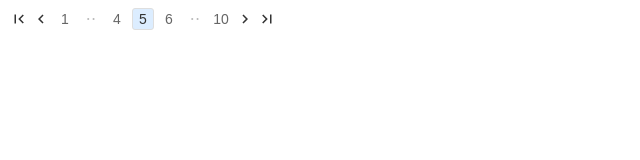
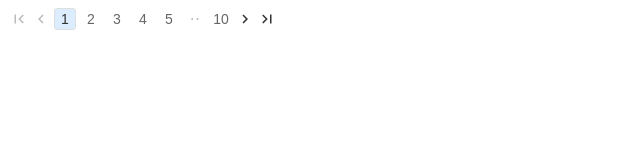
Before and after one commit to HENNGE/vue3-pagination, a Vue app: page / in a window 1280 px wide. Shown: the top 160 px of the page, without its empty margins (0-640 px from the left). Built offline with nearby package versions, Linux system fonts and the light colour scheme; the HTML template or start-up script is replaced by a standard one.

Commit message:
fix number of pagination elements

```diff
--- a/package.json
+++ b/package.json
@@ -1,6 +1,6 @@
 {
   "name": "vue3-pagination",
-  "version": "1.0.11",
+  "version": "1.0.12",
   "author": {
     "email": "julian.printemps@gmail.com",
     "name": "Julian Springaux"
--- a/src/App.vue
+++ b/src/App.vue
@@ -15,7 +15,7 @@ export default defineComponent({
   },
 
   setup() {
-    const page = ref(5);
+    const page = ref(1);
 
     return { page };
   },
--- a/src/components/VPagination.vue
+++ b/src/components/VPagination.vue
@@ -74,21 +74,21 @@ export default defineComponent({
     // pagination
     const pagination = computed((): number[] => {
       const res = [];
-      let rangeStart = props.modelValue - props.rangeSize;
-      let rangeEnd = props.modelValue + props.rangeSize;
+      const minPaginationElems = 7;
 
-      if (rangeEnd > props.pages) {
-        rangeEnd = props.pages;
-        rangeStart = props.pages - props.rangeSize * 2;
+      let rangeStart = props.pages <= minPaginationElems ? 1 : props.modelValue - props.rangeSize;
+      let rangeEnd =
+        props.pages <= minPaginationElems ? props.pages : props.modelValue + props.rangeSize;
+
+      rangeEnd = rangeEnd > props.pages ? props.pages : rangeEnd;
       rangeStart = rangeStart < 1 ? 1 : rangeStart;
-      }
 
-      if (rangeStart <= 1) {
-        rangeStart = 1;
-        rangeEnd = Math.min(props.rangeSize * 2 + 1, props.pages);
-      }
+      if (props.pages > minPaginationElems) {
+        const isStartBoundaryReached = rangeStart - 1 < 3;
+        const isEndBoundaryReached = props.pages - rangeEnd < 3;
 
-      if (rangeStart <= 3) {
+        if (isStartBoundaryReached) {
+          rangeEnd = minPaginationElems - 2;
           for (let i = 1; i < rangeStart; i++) {
             res.push(i);
           }
@@ -97,13 +97,17 @@ export default defineComponent({
           res.push(null);
         }
 
-      if (rangeStart <= 2) {
-        for (let i = rangeStart; i <= rangeEnd + (3 - rangeStart); i++) {
+        if (isEndBoundaryReached) {
+          rangeStart = props.pages - (minPaginationElems - 3);
+          for (let i = rangeStart; i <= props.pages; i++) {
             res.push(i);
           }
-      } else if (rangeEnd >= props.pages - 2) {
-        for (let i = props.pages - (props.rangeSize * 2 + 2); i <= rangeEnd; i++) {
+        } else {
+          for (let i = rangeStart; i <= rangeEnd; i++) {
             res.push(i);
+          }
+          res.push(null);
+          res.push(props.pages);
         }
       } else {
         for (let i = rangeStart; i <= rangeEnd; i++) {
@@ -111,14 +115,9 @@ export default defineComponent({
         }
       }
 
-      if (rangeEnd >= props.pages - 2) {
-        for (let i = rangeEnd + 1; i <= props.pages; i++) {
-          res.push(i);
-        }
-      } else {
-        res.push(null);
-        res.push(props.pages);
-      }
+      console.log('rangeStart', rangeStart);
+      console.log('rangeEnd', rangeEnd);
+
       return res;
     });
 
```
Lines whose indentation alone changed are shown as unchanged.
